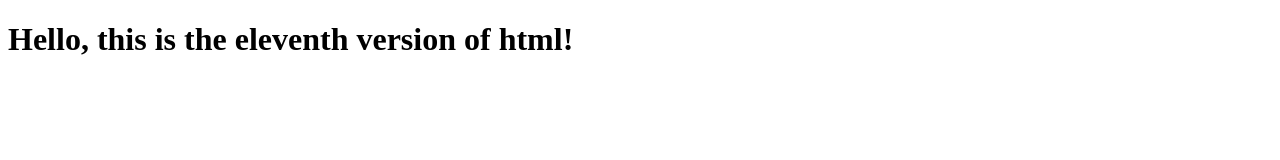
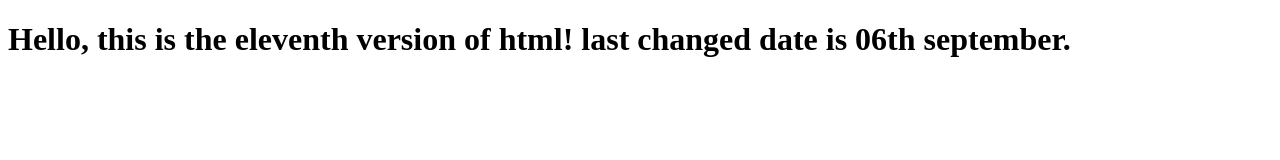
Before and after one commit to Rakeshsivagouni/mynginx, a plain HTML site: page index.html in a window 1280 px wide. Drawn offline with Linux system fonts and the light colour scheme.

Commit message:
6th sep code

```diff
--- a/index.html
+++ b/index.html
@@ -5,6 +5,6 @@
     <title>My Simple Webpage</title>
 </head>
 <body>
-    <h1>Hello, this is the eleventh version of html!</h1>
+    <h1>Hello, this is the eleventh version of html!  last changed date is 06th september.</h1>
 </body>
 </html>
```
